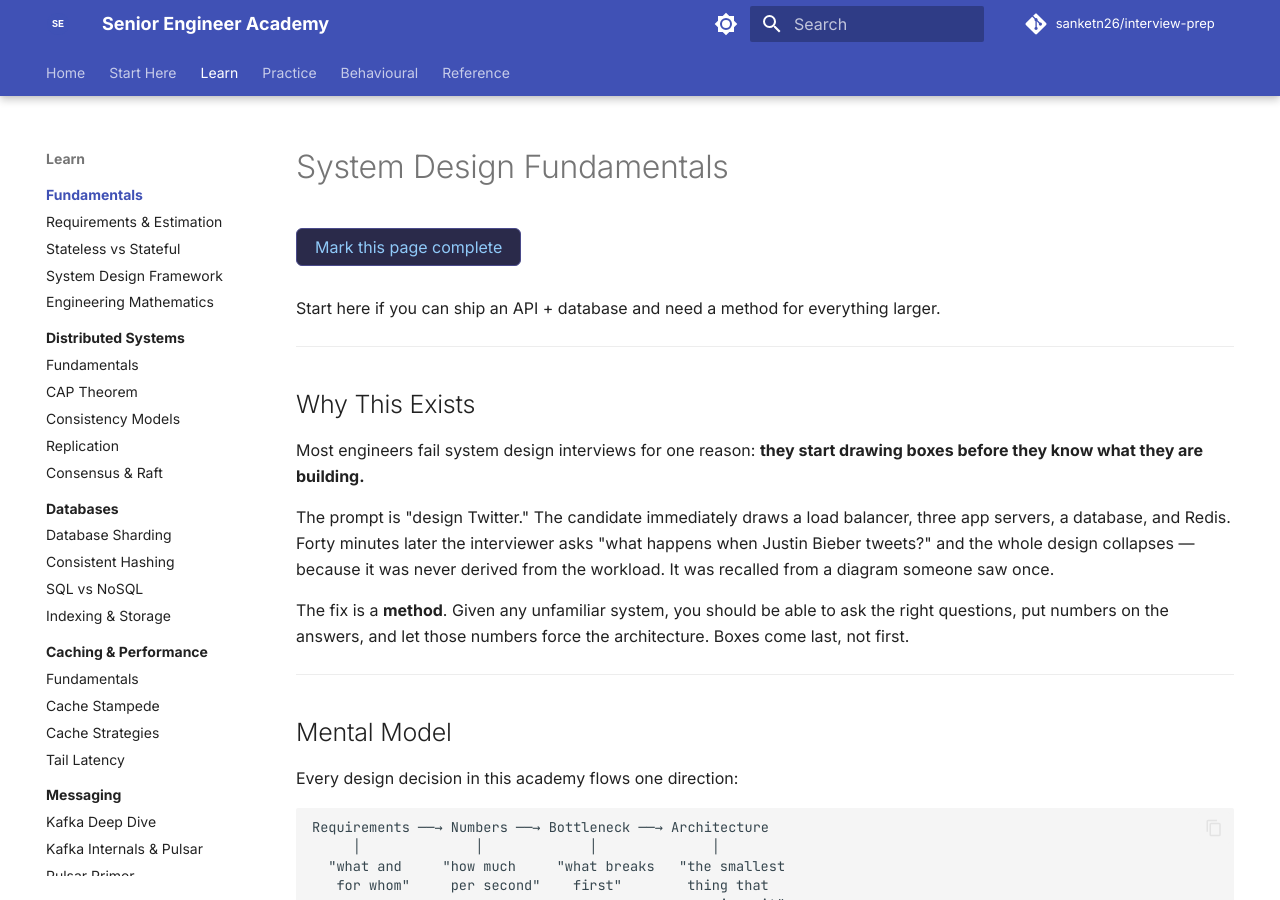
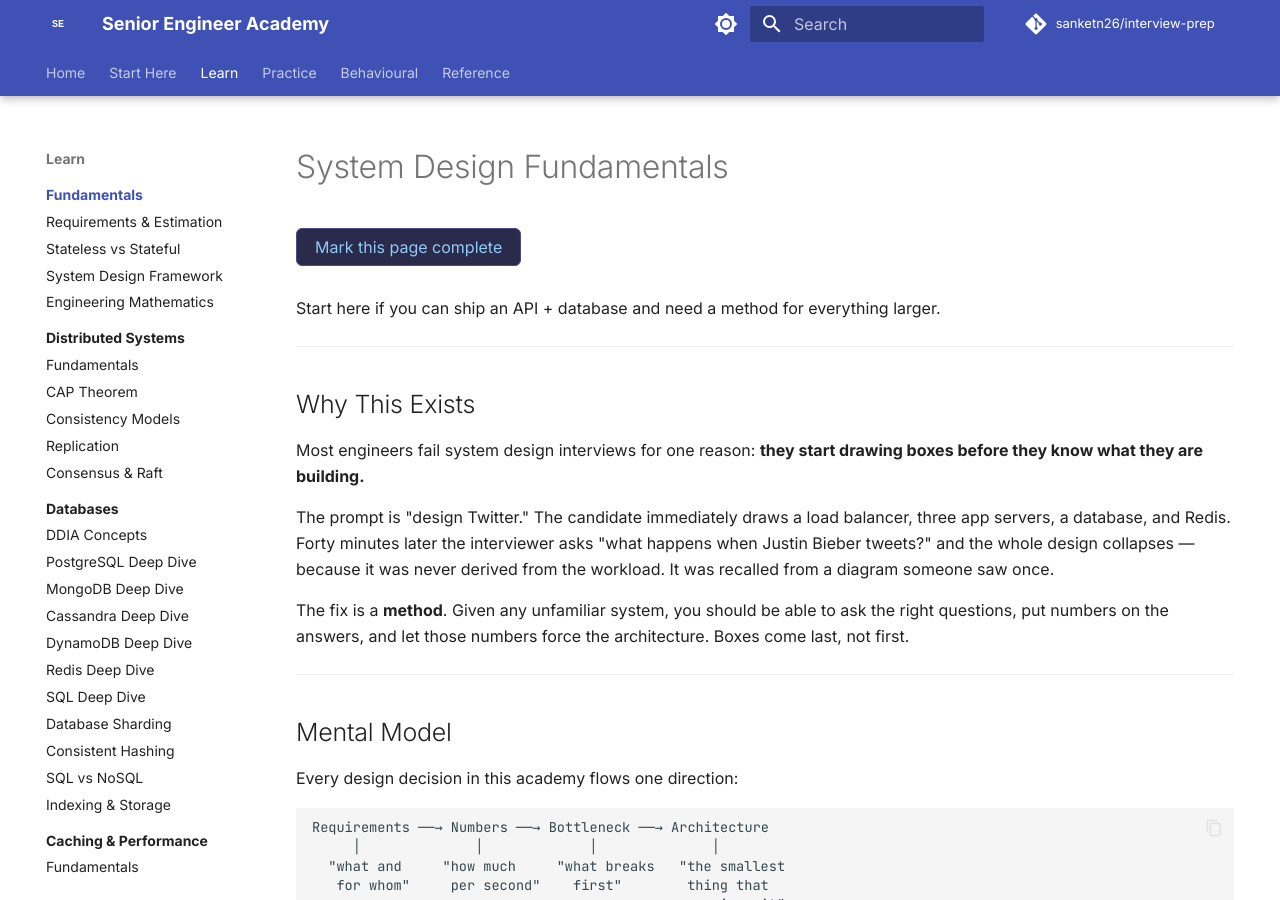
Before and after one commit to sanketn26/interview-prep, an MkDocs documentation site: the page built from docs/foundations/index.md, in a window 1280 px wide and 900 px high. Built offline with MkDocs 1.6.1 and Material for MkDocs 9.7.7, drawn with Linux system fonts in a browser that asks for light colours; comment, search, counter and statistics services are not loaded.

Commit message:
Add database deep-dive topics to navigation
- DDIA Concepts (replication, partitioning, consensus, transactions)
- PostgreSQL Deep Dive (MVCC, indexes, query planner, isolation)
- MongoDB Deep Dive (documents, transactions, sharding, oplog)
- Cassandra Deep Dive (P2P, consistent hashing, quorum, compaction)
- DynamoDB Deep Dive (partition keys, capacity, GSI, streams)
- Redis Deep Dive (data structures, persistence, clustering)
- SQL Deep Dive (query optimization, explain plans, window functions)

Co-Authored-By: Claude Haiku 4.5 <noreply@anthropic.com>

```diff
--- a/mkdocs.yml
+++ b/mkdocs.yml
@@ -117,6 +117,13 @@ nav:
       - Consensus & Raft: distributed-systems/raft.md
     - Databases:
       - databases/index.md
+      - DDIA Concepts: databases/ddia-concepts.md
+      - PostgreSQL Deep Dive: databases/postgresql.md
+      - MongoDB Deep Dive: databases/mongodb.md
+      - Cassandra Deep Dive: databases/cassandra.md
+      - DynamoDB Deep Dive: databases/dynamodb.md
+      - Redis Deep Dive: databases/redis.md
+      - SQL Deep Dive: databases/sql-deep-dive.md
       - Database Sharding: databases/sharding.md
       - Consistent Hashing: databases/consistent-hashing.md
       - SQL vs NoSQL: databases/sql-vs-nosql.md
```
